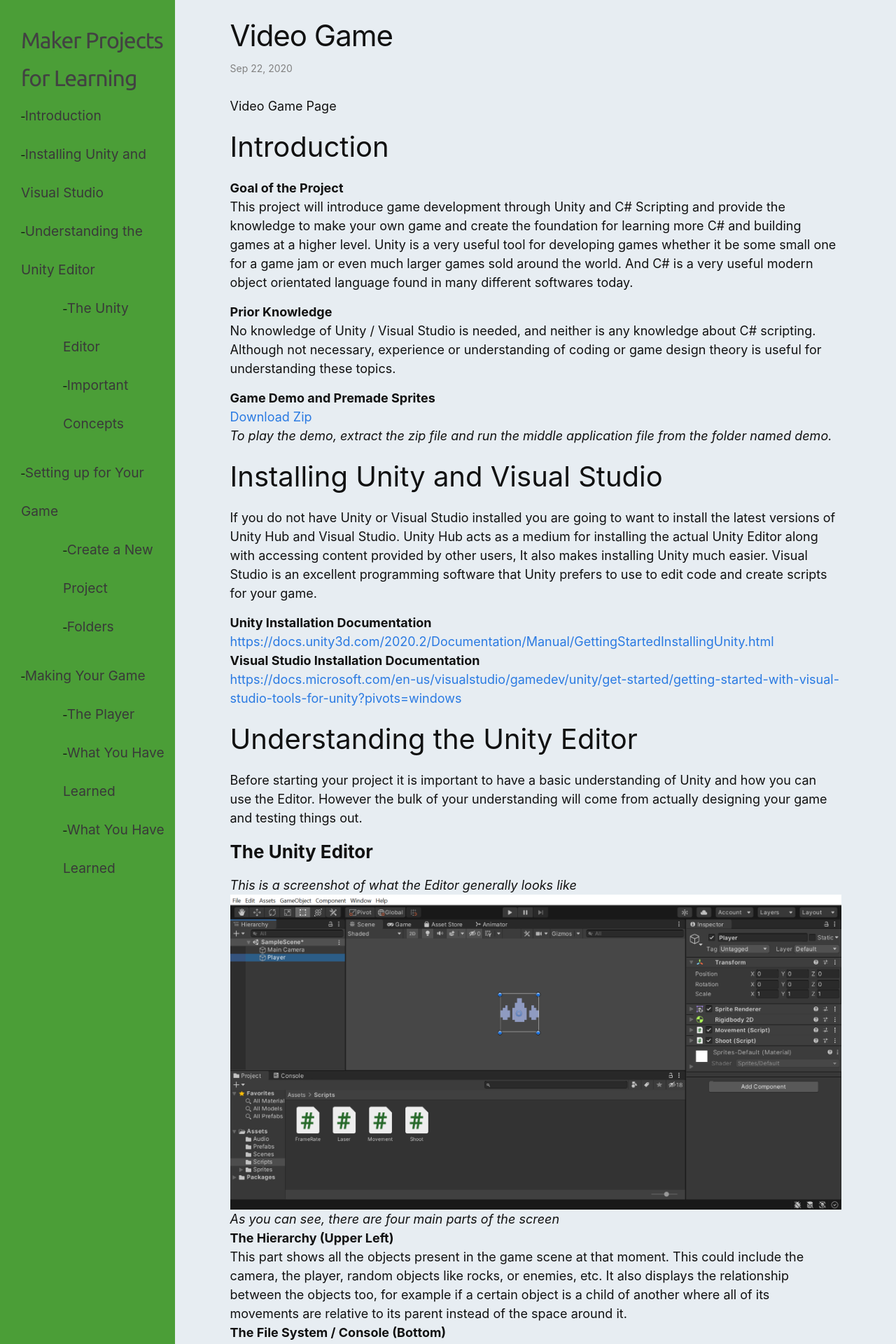
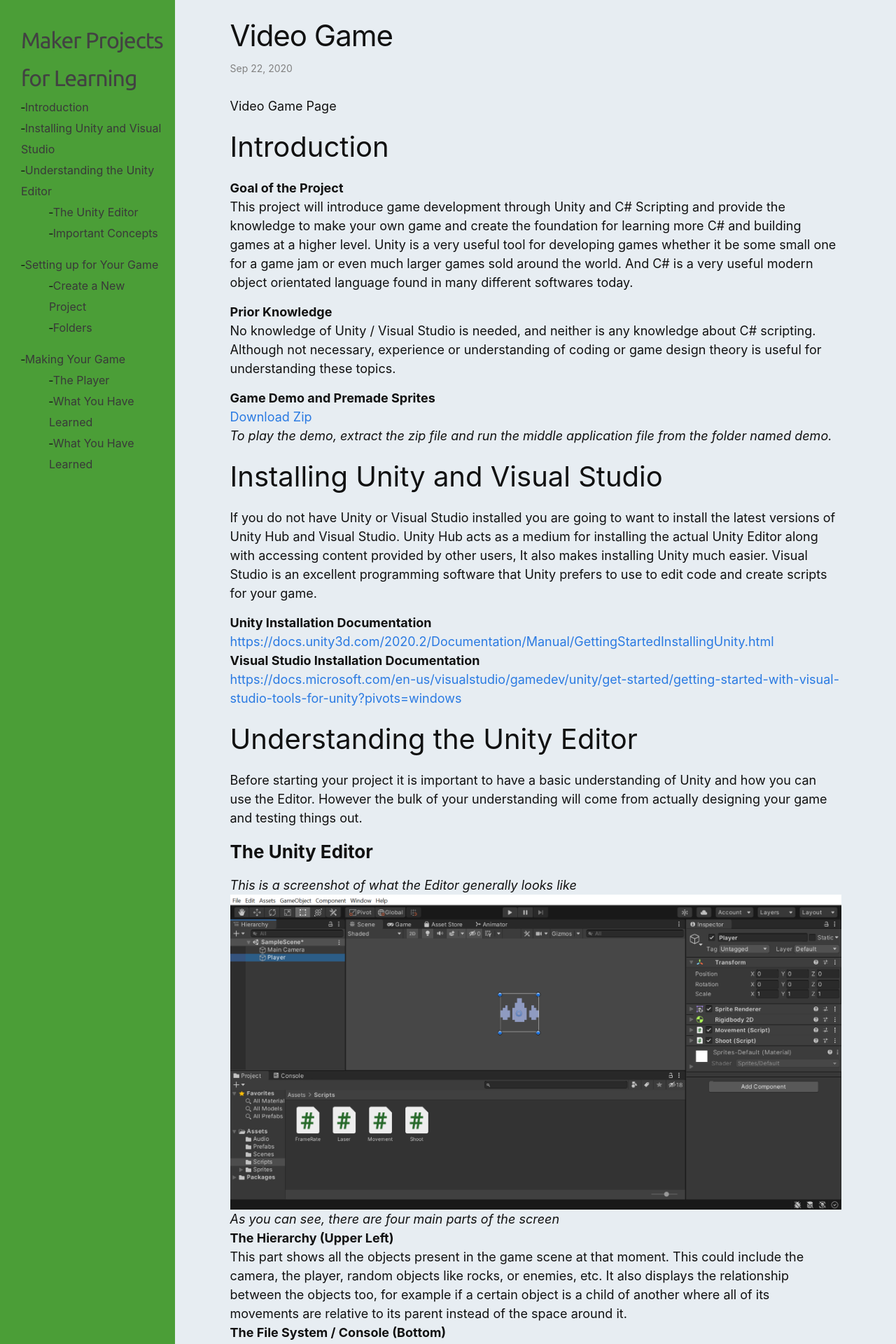
Before and after one commit to awkinley/IQP-Project-Website, a Jekyll site: the page built from _posts/2020-09-22-Video-Game.markdown, in a window 1280 px wide. Shown: the top 1920 px of the page at 70% size. Built offline with Jekyll 4.4.1, drawn with Linux system fonts in a browser that asks for light colours; a script that is not in the unit is left out.

Commit message:
made sidebar links smaller and more compact

```diff
--- a/_posts/2020-09-22-Video-Game.markdown
+++ b/_posts/2020-09-22-Video-Game.markdown
@@ -68,10 +68,10 @@
 # Setting up for Your Game
 ### **Create a New Project**
 We will be making a simple 2D game so you can start by clicking new and making a new 2D project and save it to wherever you want it to be located such as your Desktop or a specific folder or something.
-![](/imgs/Mike_Images/image8.png)
+![]({{ site.url }}/imgs/Mike_Images/image8.png)
 ### **Folders**
 The first thing you should do if you want to stay organized is to set up several files to divide your assets into. Four general folders for a simple game like this one would be *Scenes* (which should already exist), *Sprites*, *Scripts*, *Prefabs* and if you want, *Audio* (optional whether you want to include audio in your game). Right click on open space in Assets or click the + to the left while in Assets to add  the folders.
-![](/imgs/Mike_Images/image44.png)
+![]({{ site.url }}/imgs/Mike_Images/image44.png)
 
 # Making Your Game
 ### **The Player**
--- a/_sass/minima/_layout.scss
+++ b/_sass/minima/_layout.scss
@@ -233,12 +233,15 @@
 
 
 }
-.project-boxes > div > a {
+
+.project-boxes>div>a {
     margin: calc(#{$spacing-unit} / 2);
 }
-.project-boxes > div > div{
+
+.project-boxes>div>div {
     margin: calc(#{$spacing-unit} / 2);
 }
+
 @mixin project-box {
     max-width: 800px;
     display: flex;
@@ -404,12 +407,16 @@
     overflow: clip;
 }
 
-#section-names a {
-    @include relative-font-size(1.2);
+#section-names {
+    line-height: $base-line-height * $base-font-size * 1.25;
 
-    @include media-query($on-laptop) {
+    a {
         @include relative-font-size(1);
-   }
+
+        @include media-query($on-laptop) {
+            @include relative-font-size(0.8);
+        }
+    }
 }
 
 
@@ -487,7 +494,7 @@
 }
 
 .sidebar {
-    .site-title{
+    .site-title {
         color: $grey-color-dark;
         @include relative-font-size(2);
         font-weight: 300;
@@ -498,17 +505,24 @@
         float: left;
 
     }
+
     a {
         color: #393939;
     }
-    > ul {
+
+    ul {
+        list-style: none;
+        margin-left: 20px;
+    }
+
+    >ul {
         margin-left: 0px;
     }
-    ul {
-        list-style: none;
-    }
+
+
+
     li:before {
-      content: "\2010 ";
+        content: "\2010 ";
     }
 }
 
```
Also changed, not shown: 5 other files.
